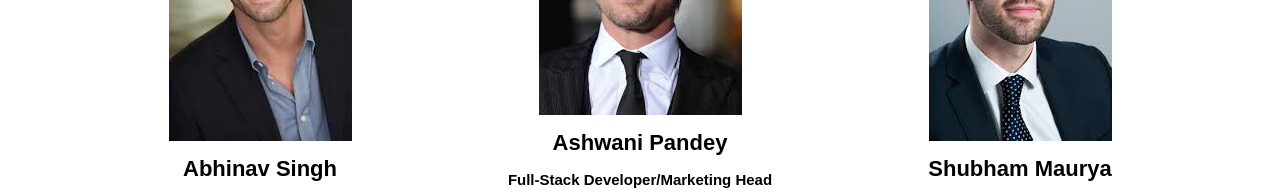
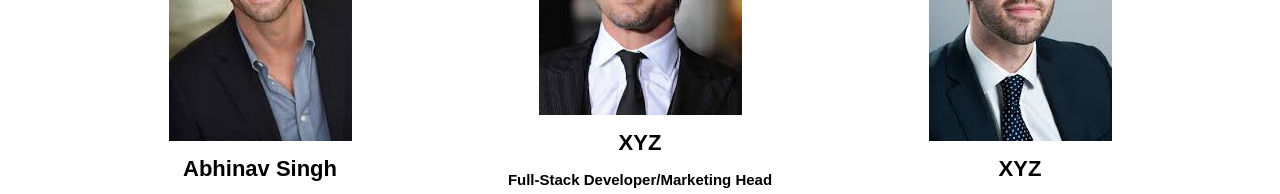
Before and after one commit to Abhinav8842/AbhiTech, a plain HTML site: page index.html in a window 1280 px wide. Shown: the part 4280-4474 px from the top of the page. Drawn offline with nearby package versions, Linux system fonts and the light colour scheme.

Commit message:
Update index.html

```diff
--- a/index.html
+++ b/index.html
@@ -480,7 +480,7 @@
                         <img src="team5.jpeg" class="img-responsive">
 
                     </div>
-                    <h2>Ashwani Pandey</h2>
+                    <h2>XYZ</h2>
                     <h3> Full-Stack Developer/Marketing Head</h3>
                     <ul class="social">
                         <li><a href=""><i class="fa fa-facebook"></i></a></li>
@@ -494,7 +494,7 @@
                         <img src="team3.jpeg" class="img-responsive">
 
                     </div>
-                    <h2>Shubham Maurya</h2>
+                    <h2>XYZ</h2>
                     <h3>UI Developer/Frontend Developer</h3>
                     <ul class="social">
                         <li><a href=""><i class="fa fa-facebook"></i></a></li>
```
